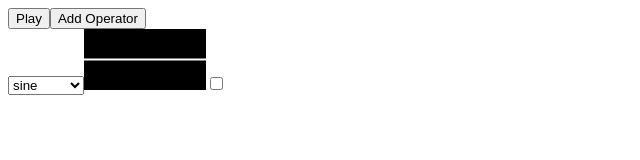
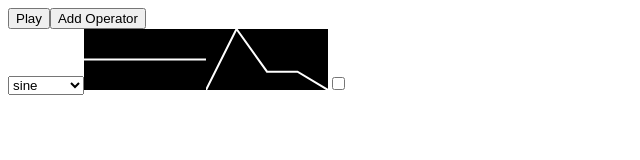
Before and after one commit to SadPandaBear/shinse, a plain HTML site: page index.html in a window 1280 px wide. Shown: the whole page, without its empty margins (0-640 px from the left). Drawn offline with Linux system fonts and the light colour scheme.

Commit message:
add envelope graph

```diff
--- a/components.js
+++ b/components.js
@@ -66,6 +66,7 @@ function Operators({ state: { operators }, dispatch }) {
       ChangeWave({ index, type: operator.settings.wave.type, dispatch }),
     )
     $elem.appendChild(Oscilloscope({ index, analyser: operator.analyser }))
+    $elem.appendChild(Envelope({ envelope: operator.settings.envelope, index }))
     $elem.appendChild($input)
     return $elem
   })
@@ -74,11 +75,6 @@ function Operators({ state: { operators }, dispatch }) {
   return $container
 }
 
-function Envelope({ adsr, dispatch }) {
-  const $elem = document.createElement("div")
-  return $elem
-}
-
 function updateContainer($el) {
   const $rendered = document.getElementById($el.id)
   $rendered.parentNode.replaceChild($el, $rendered)
--- /dev/null
+++ b/envelope.js
@@ -0,0 +1,42 @@
+function Envelope({ envelope, dispatch, index }) {
+  const id = `envelope-${index}`
+  const width = 122
+  const height = width / 2
+  const xlmns = "http://www.w3.org/2000/svg"
+  const baseProfile = "full"
+
+  const $elem = document.createElementNS(xlmns, "svg")
+  $elem.setAttributeNS(null, "width", width);
+  $elem.setAttributeNS(null, "height", height);
+  $elem.setAttributeNS(null, "baseProfile", height);
+
+  const { a, d, s, r, level } = envelope
+
+  const wRatio = width / 4;
+  const hRatio = height / 1;
+
+  const paths = [];
+  let x = 0
+  let y = 0
+
+  x = a * wRatio
+  y = 0
+  paths.push(`${x} ${y}`)
+
+  x += d * wRatio
+  y = height - level * hRatio
+  paths.push(`${x} ${y}`)
+
+  x += 1 * wRatio
+  paths.push(`${x} ${y}`)
+
+  x += r * wRatio
+  y = height
+  paths.push(`${x} ${y}`)
+
+  const path = `M0 ${height},${paths.join(',')}`
+
+  $elem.innerHTML = `<path d="${path}" stroke="white" stroke-width="2" fill="none"></path>`
+
+  return $elem
+}
--- a/index.html
+++ b/index.html
@@ -3,16 +3,22 @@
   <meta charset="UTF-8">
   <meta name="viewport" content="width=device-width, initial-scale=1.0">
   <title>Document</title>
+  <style>
+    svg {
+      background-color: black;
+    }
+  </style>
 </head>
 <body>
   <div id="app"></div>
+  <script src="oscilloscope.js" type="text/javascript"></script>
+  <script src="envelope.js" type="text/javascript"></script>
   <script src="components.js" type="text/javascript"></script>
   <script src="reducer.js" type="text/javascript"></script>
   <script src="actions.js" type="text/javascript"></script>
   <script src="state.js" type="text/javascript"></script>
   <script src="store.js" type="text/javascript"></script>
   <script src="audio.js" type="text/javascript"></script>
-  <script src="oscilloscope.js" type="text/javascript"></script>
   <script src="index.js" type="text/javascript"></script>
 </body>
 </html>
--- a/state.js
+++ b/state.js
@@ -15,7 +15,7 @@ const initialOperator = {
       type: WaveType.SINE,
       frequency: 261.63,
     },
-    envelope: { a: 0.1, d: 0.2, s: 0.5, r: 0.2, level: 0.3 },
+    envelope: { a: 1, d: 1, s: 1, r: 1, level: 0.3 },
   },
   playing: false,
 }
```
